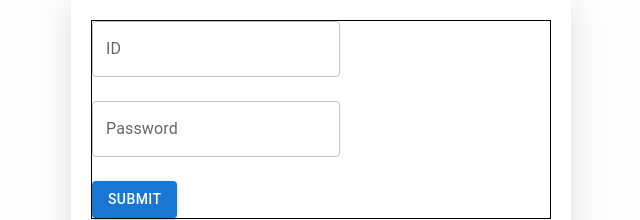
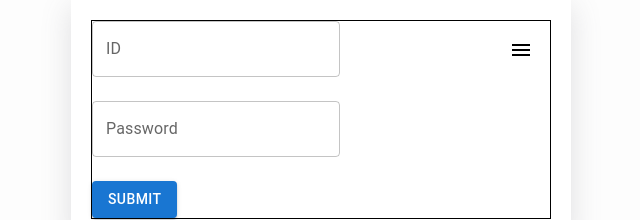
Before and after one commit to ricanicaa/ricanica_fe, a React (Vite) app: page / in a window 1280 px wide. Shown: the top 220 px of the page, without its empty margins (319-959 px from the left). Built offline with nearby package versions, Linux system fonts and the light colour scheme.

Commit message:
✨ hamburger bar

```diff
--- a/src/App.jsx
+++ b/src/App.jsx
@@ -2,11 +2,13 @@ import "./App.css";
 import { BrowserRouter } from "react-router-dom";
 
 import { Router } from "./router";
+import { Header } from "./components/Header";
 
 function App() {
     return (
         <BrowserRouter>
             <div className="App">
+                <Header />
                 <Router />
             </div>
         </BrowserRouter>
--- /dev/null
+++ b/src/components/Header.jsx
@@ -0,0 +1,56 @@
+import React, { useState } from "react";
+import { Link } from "react-router-dom";
+import { Drawer, IconButton, List, ListItem, ListItemText } from "@mui/material";
+import { Menu as MenuIcon } from "@mui/icons-material";
+
+export const Header = () => {
+    const [isMenuOpen, setIsMenuOpen] = useState(false);
+
+    const toggleMenu = (open) => (event) => {
+        if (event.type === "keydown" && (event.key === "Tab" || event.key === "Shift")) {
+            return;
+        }
+        setIsMenuOpen(open);
+    };
+
+    return (
+        <div style={{ position: "relative" }}> {/* App 내부에서 상대 위치 */}
+            <IconButton
+                edge="start"
+                color="inherit"
+                aria-label="menu"
+                onClick={toggleMenu(true)}
+                sx={{ position: "absolute", top: 10, right: 10 }}
+            >
+                <MenuIcon />
+            </IconButton>
+
+            <Drawer
+                anchor="right"
+                open={isMenuOpen}
+                onClose={toggleMenu(false)}
+                PaperProps={{
+                    sx: { width: "200px", margin: "0 auto", maxWidth: "calc(100% - 40px)" },
+                }}
+            >
+                <div
+                    role="presentation"
+                    onClick={toggleMenu(false)}
+                    onKeyDown={toggleMenu(false)}
+                >
+                    <List>
+                    <ListItem button component={Link} to="/home">
+                            <ListItemText primary="홈으로 가기" />
+                        </ListItem>
+                        <ListItem button component={Link} to="/vote">
+                            <ListItemText primary="투표하러 가기" />
+                        </ListItem>
+                        <ListItem button component={Link} to="/letter">
+                            <ListItemText primary="편지쓰러 가기" />
+                        </ListItem>
+                    </List>
+                </div>
+            </Drawer>
+        </div>
+    );
+};
```
